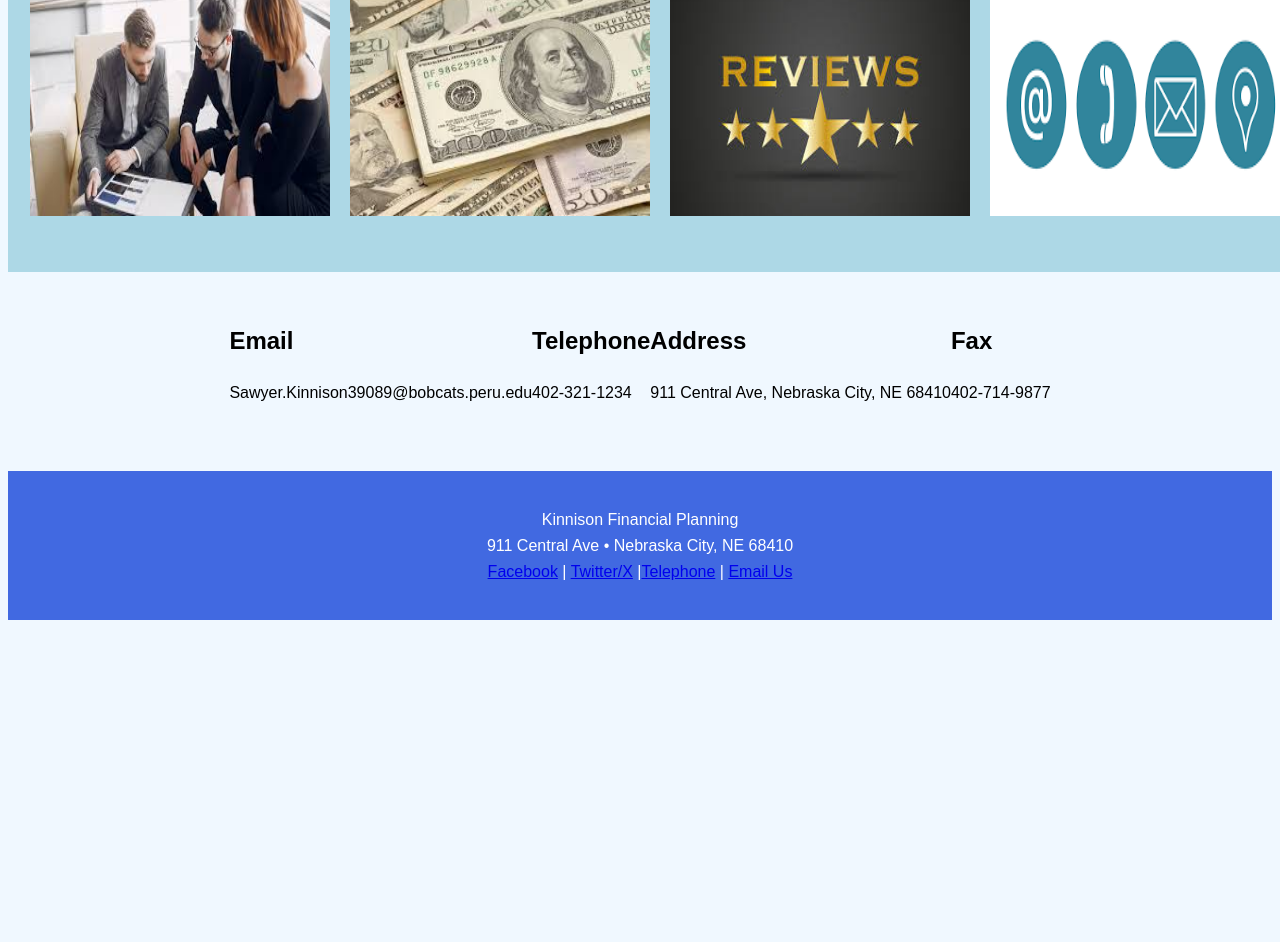
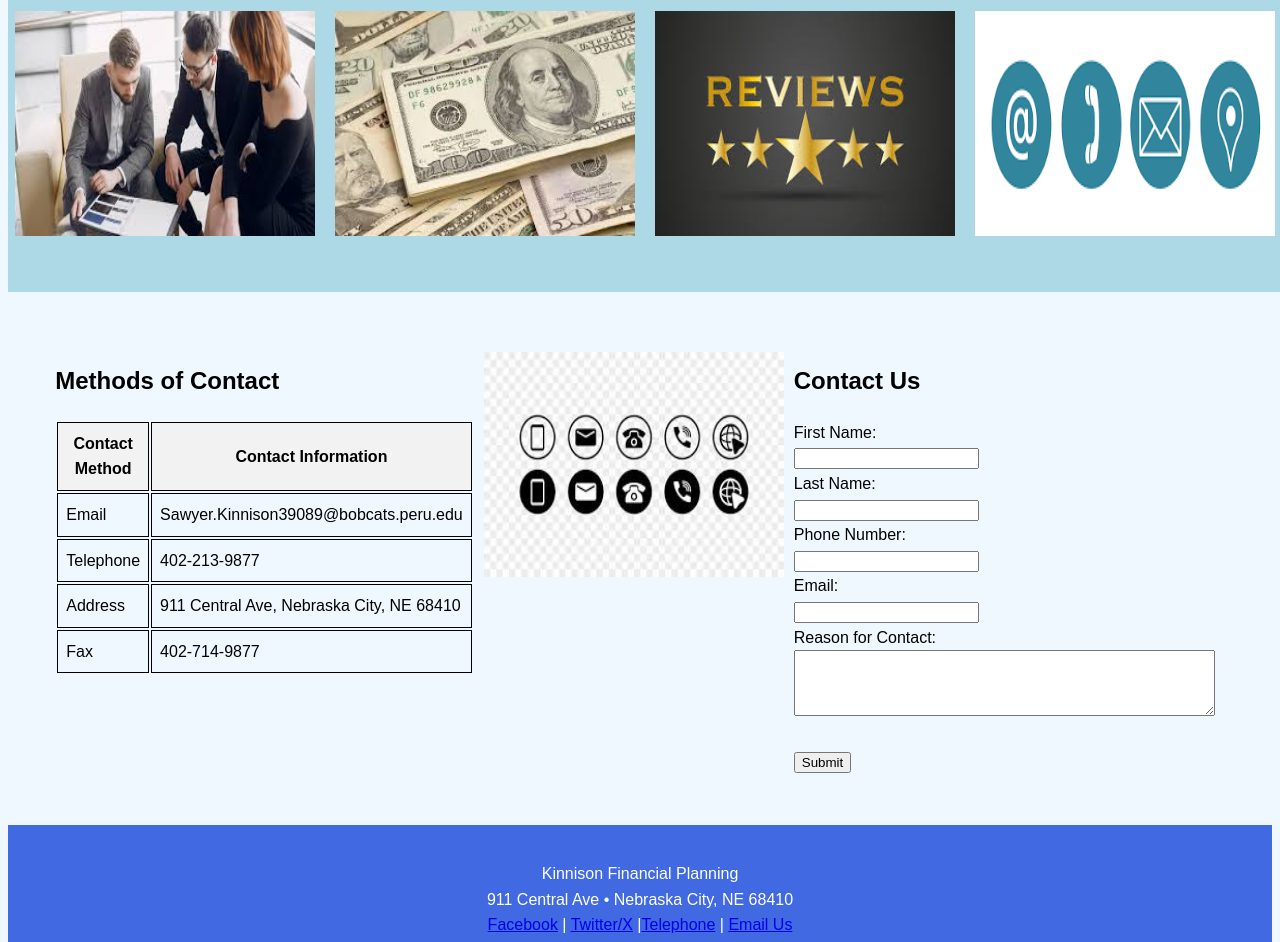
Before and after one commit to SawMatKin/410_Final-, a plain HTML site: page contact.html in a window 1280 px wide. Shown: the part 299-1241 px from the top of the page. Before the commit the page ends 927 px from the top, so only its background shows below. Drawn offline with Linux system fonts and the light colour scheme.

Commit message:
Add files via upload

```diff
--- a/contact.html
+++ b/contact.html
@@ -5,18 +5,20 @@
     <meta name="viewport" content="width=device-width, initial-scale=1.0">
     <title>Kinnison Financial Planning - Contact</title>
     <link rel="stylesheet" href="styles.css">
+
+
+
 </head>
 <body>
     <header>
         <div class="container">
-            <img src="logo.jpg" alt="Company Logo">
+            <a href="index.html"><img src="logo.jpg" alt="Company Logo"></a>
         </div>
     </header>
-
-    <nav>
+     <nav>
         <div class="container">
             <ul>
-               <li class="nav-item">
+                <li class="nav-item">
                     <a href="index.html">About Us</a>
                     <a href="index.html"><img src="team.jpg" alt="About Photo"></a>
                 </li>
@@ -36,30 +38,83 @@
         </div>
     </nav>
 
+
     <main>
+   <style>
+
+        .container {
+            display: grid;
+            grid-template-columns: repeat(4, 1fr);
+            grid-gap: 10px;
+            width: 80%;
+            margin: auto;
+        }
+        .container h2 {
+            grid-column: span 4;
+        }
+        table {
+            grid-column: span 4;
+            width: 100%;
+        }
+        th, td {
+            padding: 8px;
+            border: 1px solid black;
+        }
+        th {
+            background-color: #f2f2f2;
+        }
+    </style>
         <section id="contact">
             <div class="container">
-                <div class="contact-box">
-                    <h2>Email</h2>
-                    <p>Sawyer.Kinnison39089@bobcats.peru.edu</aside-left></p>
+                <div class="contact-info">
+                    <h2>Methods of Contact</h2>
+                    <table>
+                        <tr>
+                            <th>Contact Method</th>
+                            <th>Contact Information</th>
+                        </tr>
+                        <tr>
+                            <td>Email</td>
+                            <td>Sawyer.Kinnison39089@bobcats.peru.edu</td>
+                        </tr>
+                        <tr>
+                            <td>Telephone</td>
+                            <td>402-213-9877</td>
+                        </tr>
+                        <tr>
+                            <td>Address</td>
+                            <td>911 Central Ave, Nebraska City, NE 68410</td>
+                        </tr>
+                        <tr>
+                            <td>Fax</td>
+                            <td>402-714-9877</td>
+                        </tr>
+                    </table>
                 </div>
-                <div class="contact-box">
-                    <h2>Telephone</h2>
-                    <p>402-321-1234</p>
+                <div class="contact-image">
+                    <img src="icons.jpg" alt="Icons of Contact">
                 </div>
-                <div class="contact-box">
-                    <h2>Address</h2>
-                    <p>911 Central Ave, Nebraska City, NE 68410</p>
-                </div>
-                <div class="contact-box">
-                    <h2>Fax</h2>
-                    <p>402-714-9877</p>
+                <div class="contact-form">
+                    <h2>Contact Us</h2>
+                    <form action="#" method="post">
+                        <label for="firstName">First Name:</label><br>
+                        <input type="text" id="firstName" name="firstName"><br>
+                        <label for="lastName">Last Name:</label><br>
+                        <input type="text" id="lastName" name="lastName"><br>
+                        <label for="phoneNumber">Phone Number:</label><br>
+                        <input type="tel" id="phoneNumber" name="phoneNumber"><br>
+                        <label for="email">Email:</label><br>
+                        <input type="email" id="email" name="email"><br>
+                        <label for="reason">Reason for Contact:</label><br>
+                        <textarea id="reason" name="reason" rows="4" cols="50"></textarea><br><br>
+                        <input type="submit" value="Submit">
+                    </form>
                 </div>
             </div>
         </section>
     </main>
 
-   <footer>
+    <footer>
         <p>Kinnison Financial Planning<br />
         911 Central Ave &bull; Nebraska City, NE 68410<br />
         <a href="https://facebook.com" target="_blank">Facebook</a> | <a href="https://twitter.com/?lang=en" target="_blank">Twitter/X</a> |<a href="tel:+4021234769">Telephone</a> | <a href="mailto:Sawyer.Kinnison39089@bobcats.peru.edu">Email Us</a></p>
--- a/styles.css
+++ b/styles.css
@@ -102,4 +102,5 @@
             margin: 10px auto;
             text-indent: 20px;
         }
+
     </style>
```
Also changed, not shown: index.html (+1 -1 lines), services.html (+1 -1 lines), icons.jpg (added).
